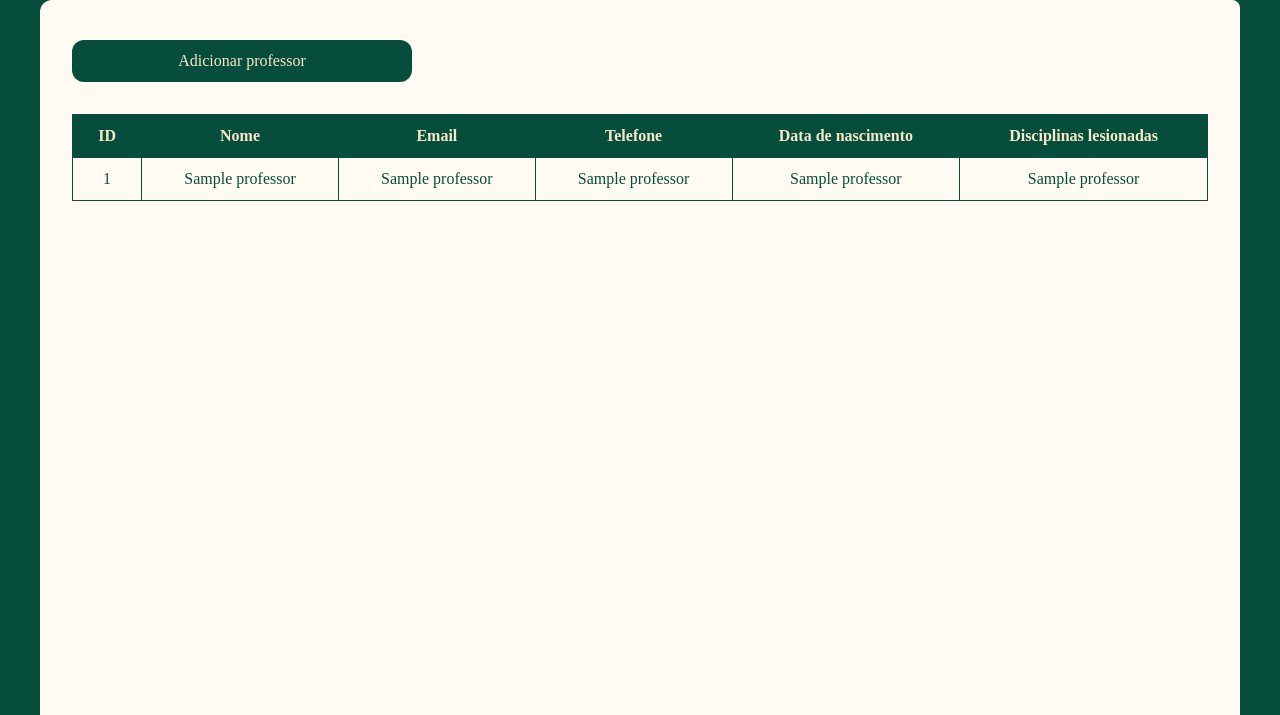
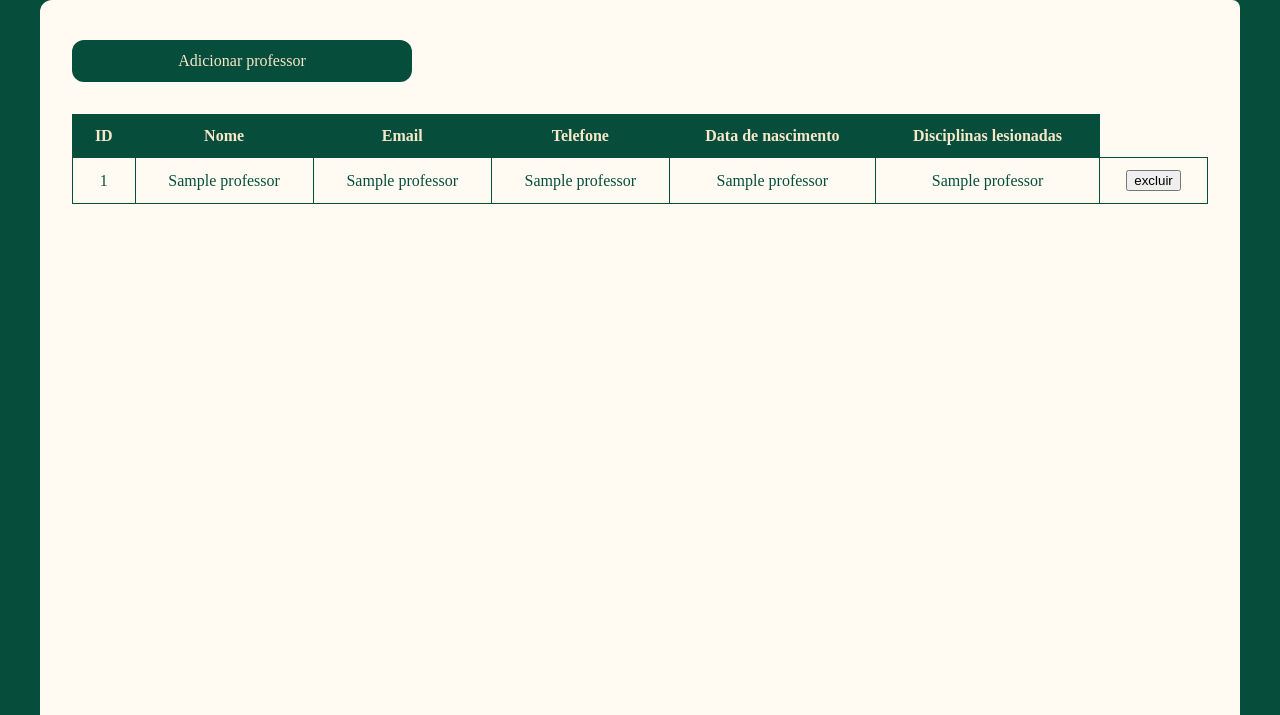
Before and after one commit to Zerocentos/Sistema-Web-Escolar, a Flask app: template templates/professores.html in a window 1280 px wide. Shown: the part 85-800 px from the top of the page. Run offline with Flask 3, Linux system fonts and the light colour scheme; the template is opened without the code that fills it: most values are stand-ins (such as "Sample title", 1, 10 or a date in 2020); parts of the project's set-up code (start-up, migrations or seed data) failed here and were passed over.

Commit message:
feat: Adiciona botão de exclusão na lista de Prof

```diff
--- a/templates/professores.html
+++ b/templates/professores.html
@@ -38,6 +38,9 @@
             <td>{{ professor[3] }}</td>
             <td>{{ professor[4] }}</td>
             <td>{{ professor[5] }}</td>
+            <td> <form action="/professores/{{ professor[0] }}/excluir" method="POST" onsubmit="return confirm('Tem certeza que deseja excluir?')">
+              <button type="submit"> excluir </button>
+            </form> </td>
           </tr>
 
           {% else %}
```
